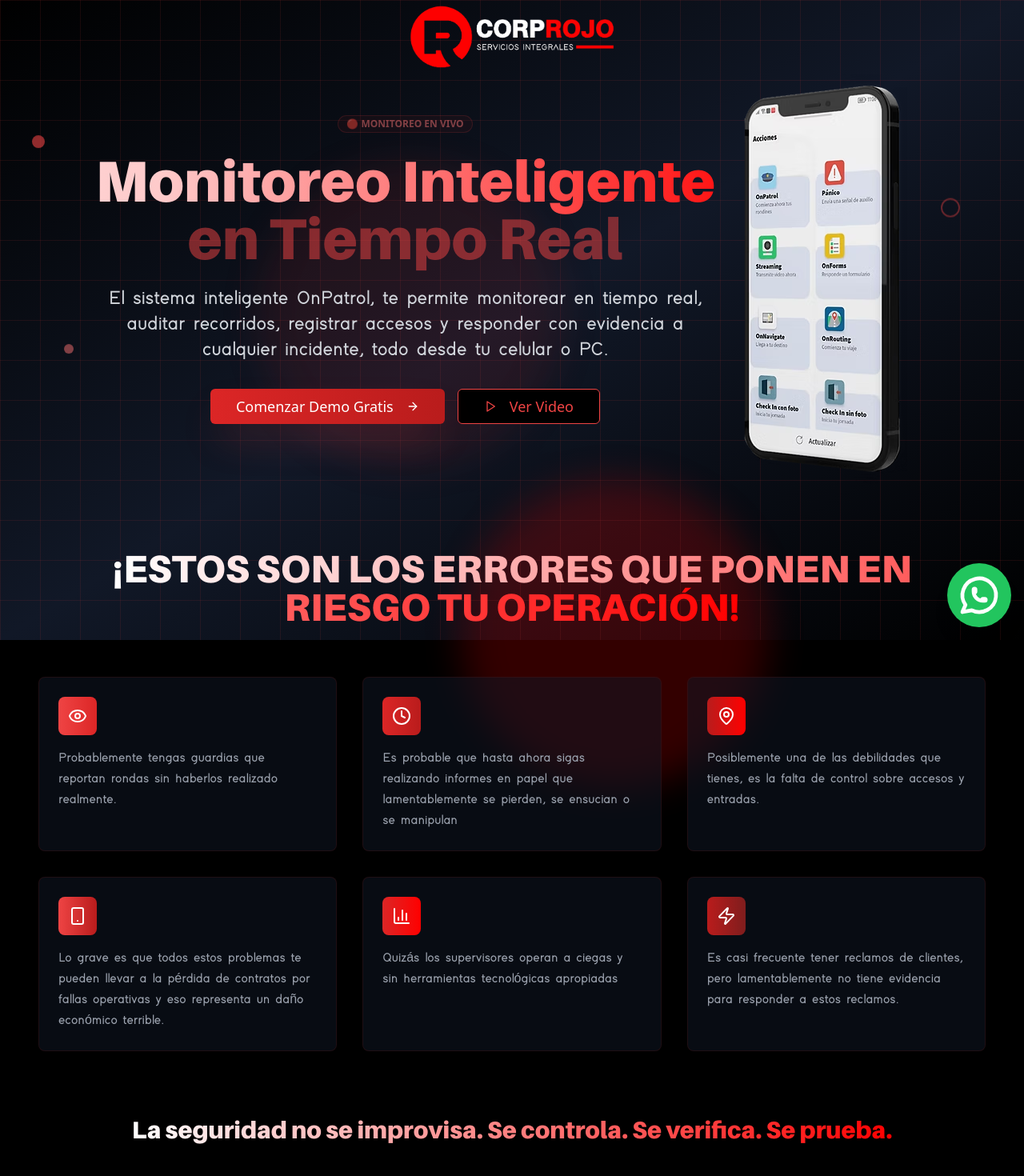
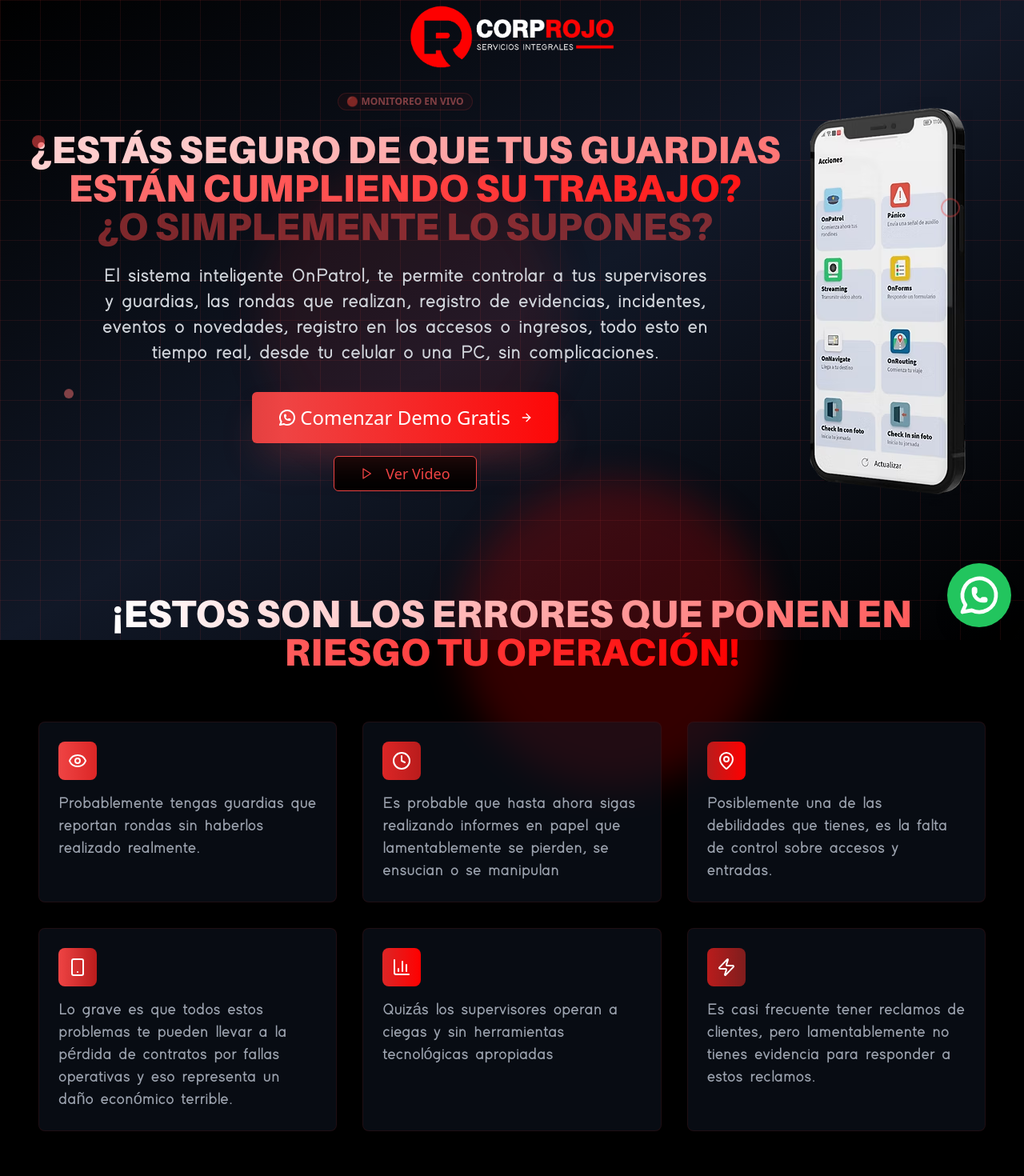
Before and after one commit to JRWebDesigner/landingSeguridad, a Next.js app: page / in a window 1280 px wide. Shown: the top 1470 px of the page at 80% size. Built offline with nearby package versions, Linux system fonts and the light colour scheme.

Commit message:
modificaciones

```diff
--- a/app/page.tsx
+++ b/app/page.tsx
@@ -1,6 +1,6 @@
 "use client"
 
-import { useState, useEffect, useRef } from "react"
+import { useState, useEffect } from "react"
 import { Button } from "@/components/ui/button"
 import { Card, CardContent } from "@/components/ui/card"
 import { Badge } from "@/components/ui/badge"
@@ -23,11 +23,7 @@ import {
 import Link from "next/link"
 
 export default function SecurityMonitoringLanding() {
-  const formRef = useRef(null);
 
-  const scrollToForm = () => {
-    formRef.current?.scrollIntoView({ behavior: 'smooth' });
-  };
   const [isMenuOpen, setIsMenuOpen] = useState(false)
   const [scrollY, setScrollY] = useState(0)
 
@@ -80,26 +76,25 @@ export default function SecurityMonitoringLanding() {
               🔴 MONITOREO EN VIVO
             </Badge>
 
-            <h1 className="text-4xl md:text-6xl lg:text-7xl font-bold mb-6 leading-tight">
+            <h1 className="text-2xl md:text-4xl lg:text-5xl font-bold mb-6 leading-tight">
               <span className="bg-gradient-to-r from-white via-red-200 to-[#ff0000] bg-clip-text text-transparent animate-gradient">
-                Monitoreo Inteligente
+                ¿ESTÁS SEGURO DE QUE TUS GUARDIAS <br/ > ESTÁN CUMPLIENDO SU TRABAJO?
               </span>
               <br />
-              <span className="text-red-500 animate-pulse">en Tiempo Real</span>
+              <span className="text-red-500 animate-pulse">¿O SIMPLEMENTE LO SUPONES?</span>
             </h1>
 
             <p className="text-xl md:text-2xl text-gray-300 mb-8 max-w-3xl mx-auto leading-relaxed">
-              El sistema inteligente OnPatrol, te permite monitorear en tiempo real, auditar recorridos, registrar accesos y responder con evidencia a cualquier incidente, todo desde tu celular o PC.
+              El sistema inteligente OnPatrol, te permite controlar a tus supervisores y guardias, las rondas que realizan, registro de evidencias, incidentes, eventos o novedades, registro en los accesos o ingresos, todo esto en tiempo real, desde tu celular o una PC, sin complicaciones.
             </p>
 
-            <div className="flex flex-col sm:flex-row gap-4 justify-center items-center mb-12">
+            <div className="flex flex-col gap-4 justify-center items-center mb-12">
               <Button
-                onClick={scrollToForm}
-                size="lg"
-                className="bg-gradient-to-r from-red-600 to-red-700 hover:from-red-700 hover:to-[#ff0000] text-white px-8 py-4 text-lg shadow-2xl shadow-red-500/30 hover:shadow-red-500/50 transition-all duration-300 transform hover:scale-105 group"
+                size="2xl"
+                className="bg-gradient-to-r from-red-900 via-red-500 to-[#ff0000] text-white px-8 py-4 text-2xl shadow-2xl shadow-red-500/30 transition-all duration-300 transform hover:scale-105 group animate-gradient"
               >
-                Comenzar Demo Gratis
-                <ArrowRight className="ml-2 h-5 w-5 group-hover:translate-x-1 transition-transform duration-300" />
+                <a className="flex gap-1 items-center" href="https://wa.link/70maca" target="blank"> <img src="./whatsapp.svg" /> Comenzar Demo Gratis
+                <ArrowRight className="ml-2 h-5 w-5 group-hover:translate-x-1 transition-transform duration-300" /> </a>
               </Button>
               <Button
                 onClick={() => setIsOpen(true)}
@@ -211,7 +206,7 @@ export default function SecurityMonitoringLanding() {
               {
                 icon: Zap,
                 title: "Alertas Instantáneas",
-                description: "Es casi frecuente tener reclamos de clientes, pero lamentablemente no tiene evidencia para responder a estos reclamos.",
+                description: "Es casi frecuente tener reclamos de clientes, pero lamentablemente no tienes evidencia para responder a estos reclamos.",
                 color: "from-red-700 to-red-900",
               },
             ].map((feature, index) => (
@@ -225,7 +220,7 @@ export default function SecurityMonitoringLanding() {
                   >
                     <feature.icon className="h-6 w-6 text-white" />
                   </div>
-                  <p className="text-gray-400 leading-relaxed">{feature.description}</p>
+                  <p className="md:text-xl text-gray-400 leading-relaxed">{feature.description}</p>
                 </CardContent>
               </Card>
             ))}
@@ -248,7 +243,7 @@ export default function SecurityMonitoringLanding() {
                   Transforma tu Seguridad
                 </span>
               </h2>
-              <p className="text-xl text-gray-300 mb-8">
+              <p className="md:text-xl text-xl text-gray-300 mb-8">
                 Todo lo que necesitas para tener el control real de toda tu operación de seguridad, es una sola plataforma.
               </p>
               <div className="space-y-6">
@@ -257,7 +252,7 @@ export default function SecurityMonitoringLanding() {
                   "Dashboard para supervisores       ",
                   "Programación automática de rondas",
                   "Escaneo con evidencia (QR + multimedia)",
-                  "Indoor y Outdoor sin límites",
+                  "Control Indoor y Outdoor sin límites",
                   "Bitácoras digitales y reportes inteligentes",
                   "Control de accesos con evidencia",
                   "Todo desde la nube, sin hardware adicional",
@@ -302,7 +297,7 @@ export default function SecurityMonitoringLanding() {
               <h3 className="font-bold text-2xl">
                 Geolocalización en tiempo real
               </h3>
-              <p className="text-gray-400 leading-relaxed">
+              <p className="md:text-xl text-gray-400 leading-relaxed">
                 Puedes supervisar a tus guardias minuto a minuto visualizando recorridos exactos con GPS. Además, recibirás alertas si hay desvíos o si se saltan puntos de marcación y con ello sabrás quién está cumpliendo y quién no.
               </p>
             </div>
@@ -316,7 +311,7 @@ export default function SecurityMonitoringLanding() {
               <h3 className="font-bold text-2xl mt-8 md:text-right">
                 Dashboard para supervisores
               </h3>
-              <p className="text-gray-400 leading-relaxed text-justify md:text-right">
+              <p className="md:text-xl text-gray-400 leading-relaxed text-justify md:text-right">
                 Solo necesitas un panel visual y profesional para ver todas las rondas: rondas cumplidas, cuales están activos o cual han sido fallidos. El sistema te muestra colores que indican el estado y reportes descargables en segundos. Ya no necesitarás más hojas de Excel, no más llamadas para saber qué pasa.
               </p>
             </div>
@@ -327,7 +322,7 @@ export default function SecurityMonitoringLanding() {
               <h3 className="font-bold text-2xl">
                 Escaneo con evidencia (QR + multimedia)
               </h3>
-              <p className="text-gray-400 leading-relaxed text-justify md:text-left">
+              <p className="md:text-xl text-gray-400 leading-relaxed text-justify md:text-left">
                 Puedes verificar que el guardia ha escaneado en el lugar correcto con QR o TAG. Te permite agregar fotos, audios, firmas digitales o formularios. Cada escaneo es una prueba legal y operativa.
               </p>
             </div>
@@ -338,7 +333,7 @@ export default function SecurityMonitoringLanding() {
               <h3 className="font-bold text-2xl md:text-right">
                 Indoor y Outdoor sin límites
               </h3>
-              <p className="text-gray-400 leading-relaxed text-justify md:text-right">
+              <p className="md:text-xl text-gray-400 leading-relaxed text-justify md:text-right">
                 Puedes usar GPS para espacios exteriores. Códigos QR + IoT para interiores donde el GPS no llega. Esta solución es ideal para fábricas, hospitales, centros logísticos o edificios corporativos.
               </p>
             </div>
@@ -349,7 +344,7 @@ export default function SecurityMonitoringLanding() {
               <h3 className="font-bold text-2xl">
                 Bitácoras digitales y reportes inteligentes
               </h3>
-              <p className="text-gray-400 leading-relaxed text-justify md:text-left">
+              <p className="md:text-xl text-gray-400 leading-relaxed text-justify md:text-left">
                 Es una solución en el que todo queda registrado. Puedes filtrar por persona, zona, horario o cumplimiento. Puedes exportar evidencias con un clic. Te permite mostrar profesionalismo ante clientes y auditorías.
               </p>
             </div>
@@ -360,7 +355,7 @@ export default function SecurityMonitoringLanding() {
               <h3 className="font-bold text-2xl md:text-right">
                 Control de accesos con evidencia
               </h3>
-              <p className="text-gray-400 leading-relaxed text-justify md:text-right">
+              <p className="md:text-xl text-gray-400 leading-relaxed text-justify md:text-right">
                 Puedes registrar entradas y salidas con fotos de personas, cédulas y vehículos. Las bitácoras estarás seguras en la nube. Podrás acceder fácilmente a la información, pudiendo auditar por 3 años.
               </p>
             </div>
@@ -371,8 +366,8 @@ export default function SecurityMonitoringLanding() {
               <h3 className="font-bold text-2xl">
                 Todo desde la nube, sin hardware adicional
               </h3>
-              <p className="text-gray-400 leading-relaxed text-justify md:text-left">
-                Solo necesitarás un celular Android por guardia desde donde podrás acceder desde <br /> cualquier navegador. La implementación es sumamente rápida, lo que no frenar tu operación.
+              <p className="md:text-xl text-gray-400 leading-relaxed text-justify md:text-left">
+                Solo necesitarás un celular Android por guardia o por puesto desde donde podrás acceder desde cualquier navegador. La implementación es sumamente rápida, lo que no frenar tu operación.
               </p>
             </div>
             <img src="./mobile.png" className="md:w-[30%] shadow-xl shadow-red-500 rounded-2xl" />
@@ -420,7 +415,7 @@ export default function SecurityMonitoringLanding() {
                       <Star key={i} className="h-5 w-5 text-red-500 fill-current" />
                     ))}
                   </div>
-                  <p className="text-gray-300 mb-6 italic leading-relaxed">"{testimonial.content}"</p>
+                  <p className="md:text-xl text-gray-300 mb-6 italic leading-relaxed">"{testimonial.content}"</p>
                   <div className="border-t border-red-900/20 pt-4">
                     <div className="font-semibold text-white">{testimonial.name}</div>
                     <div className="text-red-400 text-sm">{testimonial.position}</div>
@@ -441,11 +436,12 @@ export default function SecurityMonitoringLanding() {
                 ¿Listo para Revolucionar tu Seguridad?
               </span>
             </h2>
-            <p className="text-xl md:text-2xl text-gray-300 mb-8 leading-relaxed">
+            <p className="md:text-xl text-xl md:text-2xl text-gray-300 mb-8 leading-relaxed">
               Únete a más de 500 empresas que ya confíaron para proteger lo que más importa. ¡Está en tus manos dar el siguiente paso! La seguridad profesional empieza con decisiones inteligentes.
             </p>
 
             <div className="flex flex-col sm:flex-row gap-4 justify-center items-center md:mb-12">
+              <a href="https://wa.link/70maca">
               <Button
                 size="lg"
                 className="bg-gradient-to-r from-red-600 to-red-700 hover:from-red-700 hover:to-[#ff0000] text-white px-12 py-6 text-sm md:text-xl shadow-2xl shadow-red-500/30 hover:shadow-red-500/50 transition-all duration-300 transform hover:scale-105 group w-[300px] md:w-auto"
@@ -453,11 +449,12 @@ export default function SecurityMonitoringLanding() {
                 QUIERO MI DEMO GRATUITA AHORA
                 <ArrowRight className="ml-2 h-6 w-6 group-hover:translate-x-1 transition-transform duration-300" />
               </Button>
+              </a>
             </div>
-            <p className="text-gray-400">(30 días sin compromiso - Implementación inmediata - Resultados desde el primer día)</p>
+            <p className="md:text-xl text-gray-400">(30 días sin compromiso - Implementación inmediata - Resultados desde el primer día)</p>
           </div>
-          <Card ref={formRef} className="container md:w-[80%] bg-gray-900/50 border-red-900/20 backdrop-blur-sm hover:bg-gray-900/70 transition-all duration-300 shadow-2xl shadow-red-500/10 mt-12 w-full">
-                <CardContent className="p-2">
+          <Card className="container md:w-[80%] bg-gray-900/50 border-red-900/20 backdrop-blur-sm hover:bg-gray-900/70 transition-all duration-300 shadow-2xl shadow-red-500/10 mt-12 w-full">
+                <CardContent className="">
                   <form className="space-y-6">
                     <div className="space-y-2">
                       <label htmlFor="name" className="text-sm font-medium text-gray-300">
@@ -526,8 +523,15 @@ export default function SecurityMonitoringLanding() {
               </Card>
         </div>
       </section>
-      <footer className='relative z-10 flex justify-center items-center flex-col my-8 gap-6 text-center'>
+      <footer className='relative z-10 flex justify-center items-center flex-col my-8 gap-2 text-center'>
+         <img src="./logolook.png" width="100px" />
          <img src="./logob.png" width='270px' />
+         <span>Dirección: Calle 1 Obrajes Edificio Torres Sur Of. TS17</span>
+         <div className="flex justify-around flex-wrap items-center gap-5">
+         <span>Teléf: +591-2-2780683 - 75363523 </span>
+         <span>Correo: <a href="mailto:info@corporacionrojo.com">info@corporacionrojo.com</a></span>
+          </div>
+         <span><a target="_blank" href="https://www.corporacionrojo.com">www.corporacionrojo.com</a></span>
          <span>Copyright © 2025 CORPORACIONROJO, Todos los derechos reservados</span>
       </footer>
     </div>
```
Also changed, not shown: public/logolook.png (added).
